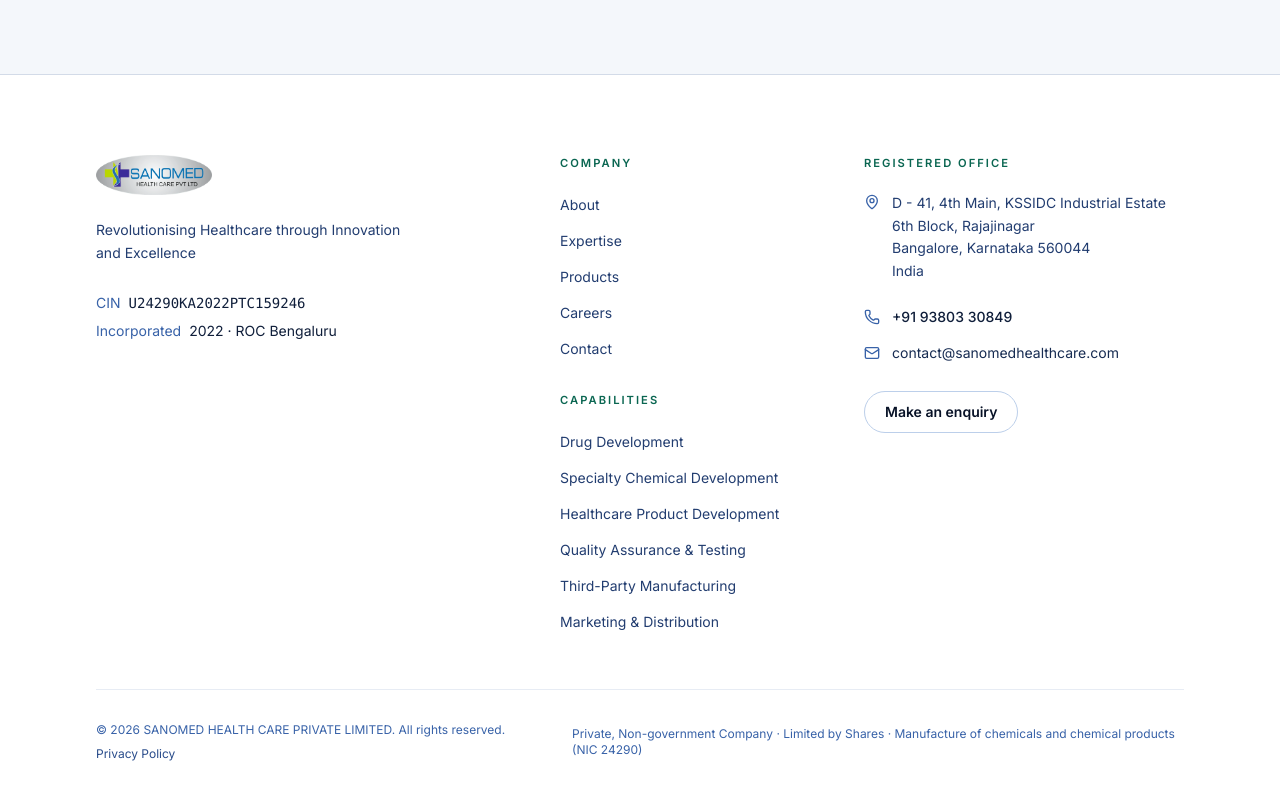
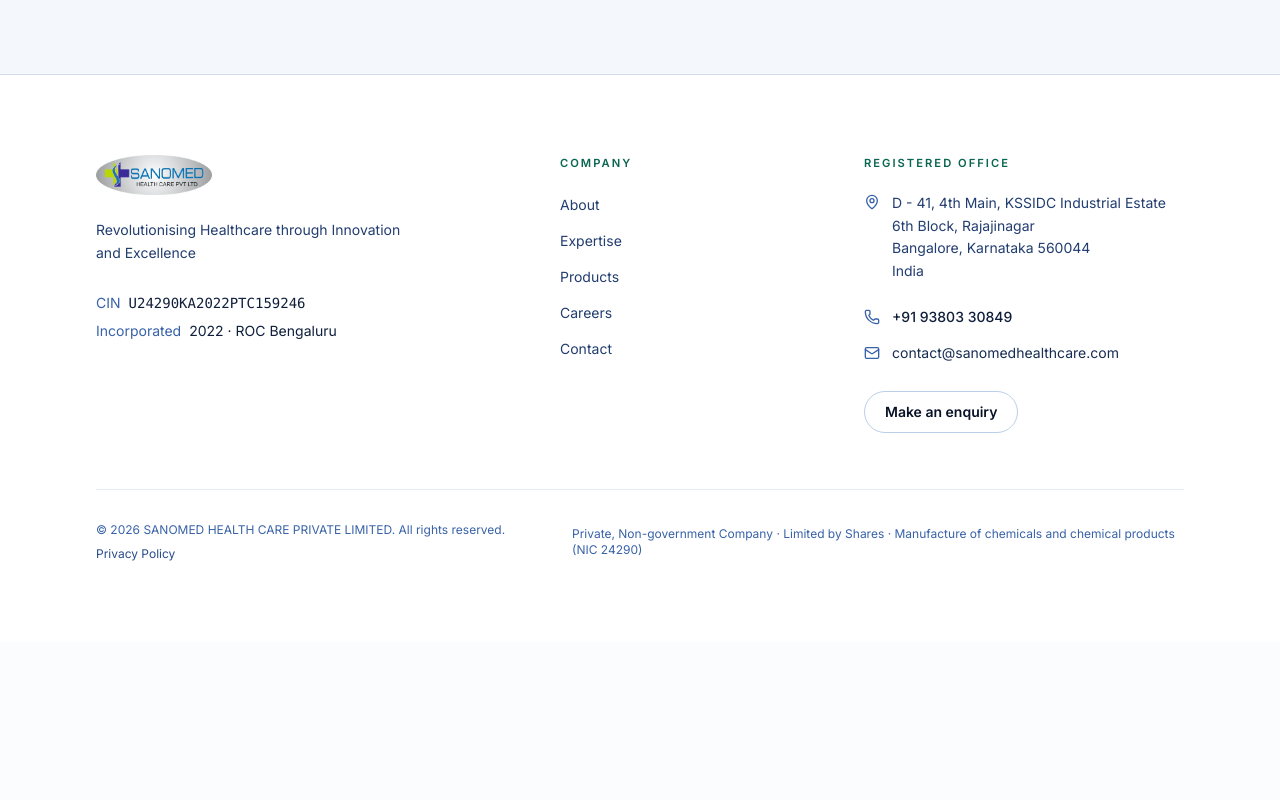
Before and after one commit to dhananjayvj/sanomed-healthcare, a Next.js app: page / in a window 1280 px wide. Shown: the part 8793-9593 px from the top of the page. After the commit the page ends 9435 px from the top, so only its background shows below. Built offline with nearby package versions, Linux system fonts and the light colour scheme; no server answers.

Commit message:
Remove capabilities links from footer

```diff
--- a/src/components/Footer.tsx
+++ b/src/components/Footer.tsx
@@ -3,15 +3,6 @@
 import { addressLines, company, navLinks } from "@/lib/site";
 import { Wordmark } from "./Logo";
 import { Container } from "./Section";
-
-const capabilityLinks = [
-  "Drug Development",
-  "Specialty Chemical Development",
-  "Healthcare Product Development",
-  "Quality Assurance & Testing",
-  "Third-Party Manufacturing",
-  "Marketing & Distribution",
-];
 
 export function Footer() {
   const year = new Date().getFullYear();
@@ -51,22 +42,6 @@
                     className="text-sm text-navy-700 underline-offset-4 transition-colors hover:text-navy-950 hover:underline"
                   >
                     {link.label}
-                  </Link>
-                </li>
-              ))}
-            </ul>
-
-            <h2 className="mt-8 text-[0.7rem] font-semibold uppercase tracking-[0.18em] text-accent-700">
-              Capabilities
-            </h2>
-            <ul className="mt-5 space-y-3">
-              {capabilityLinks.map((item) => (
-                <li key={item}>
-                  <Link
-                    href="/#expertise"
-                    className="text-sm text-navy-700 underline-offset-4 transition-colors hover:text-navy-950 hover:underline"
-                  >
-                    {item}
                   </Link>
                 </li>
               ))}
```
